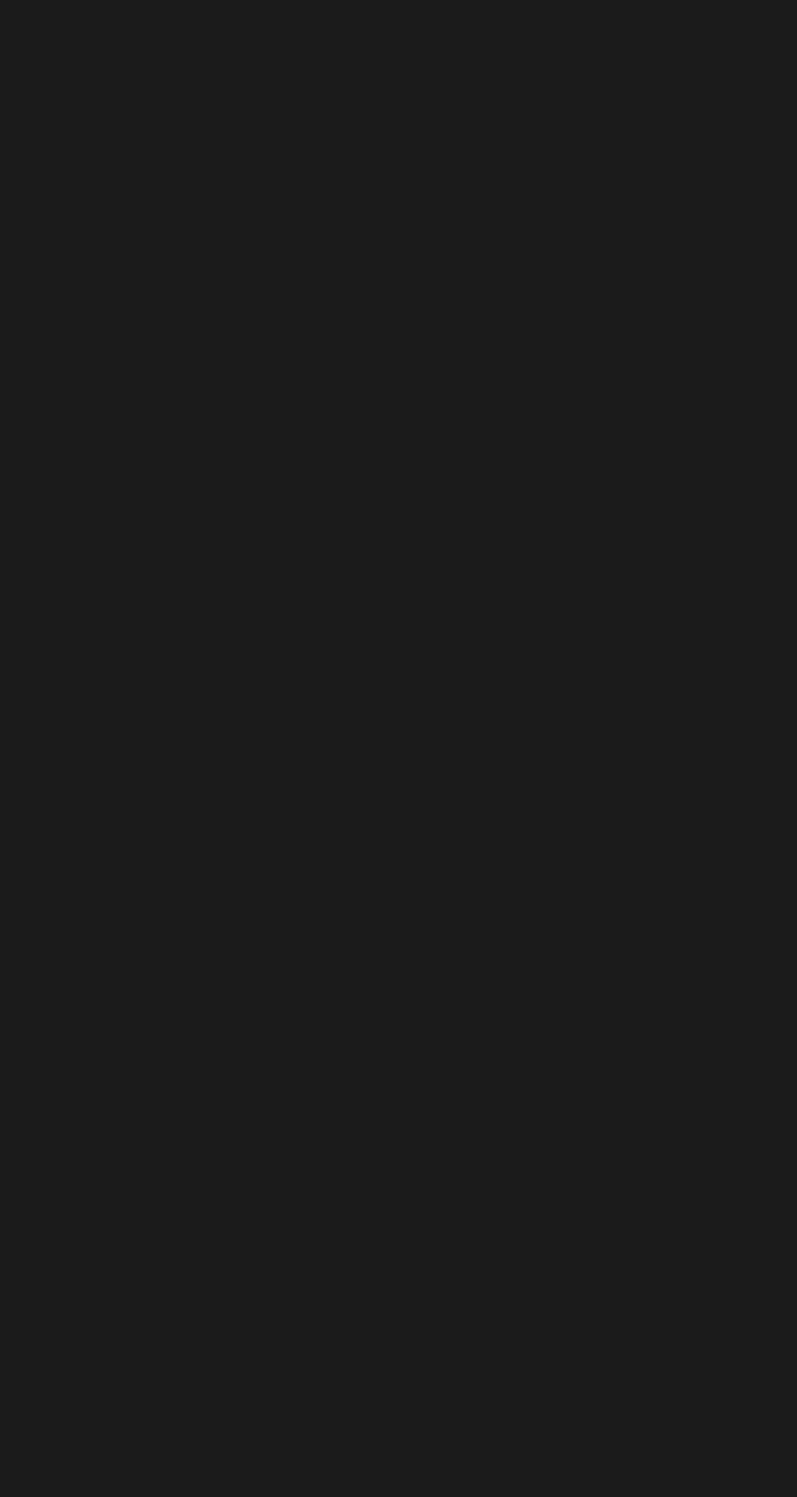
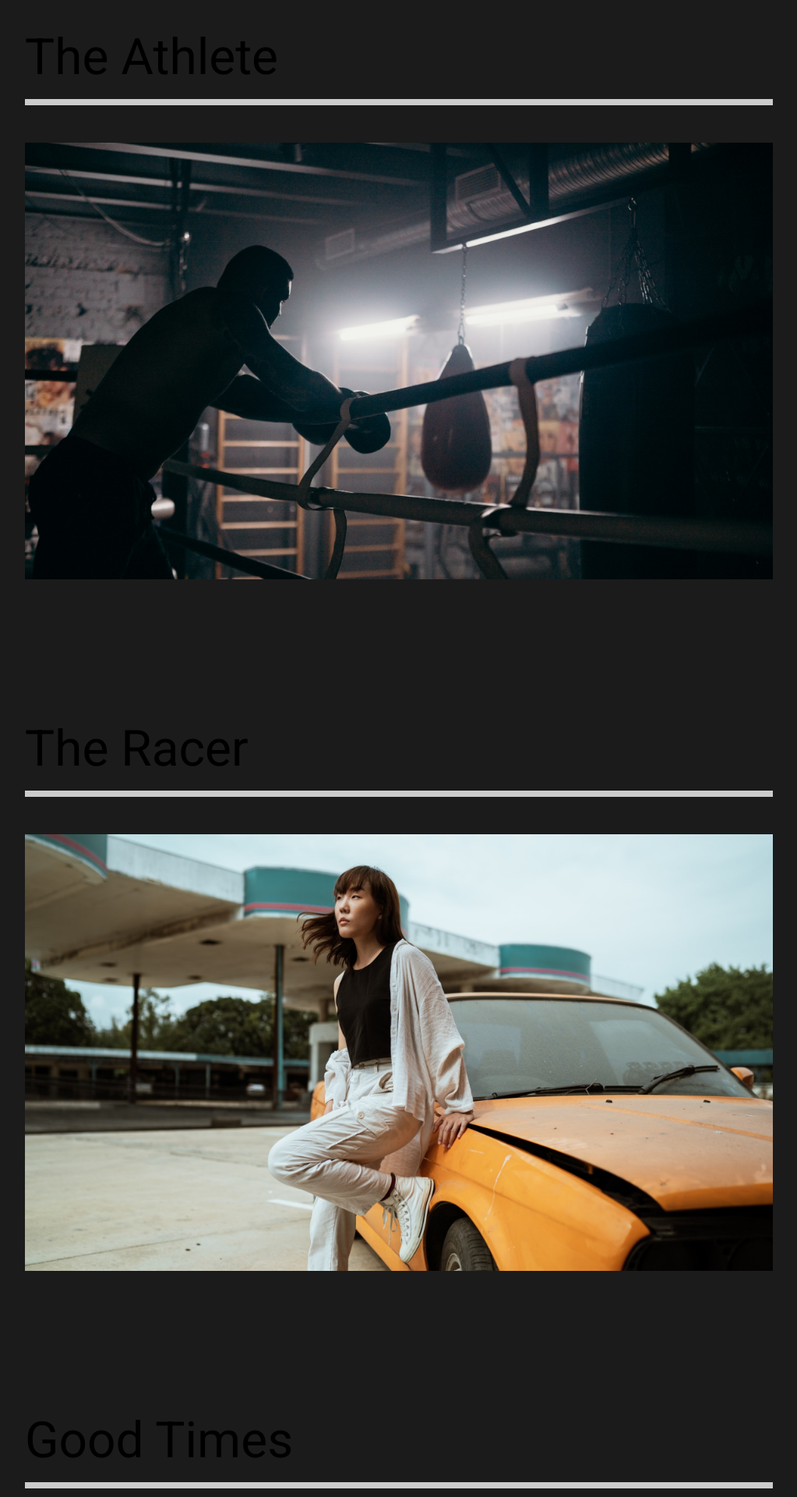
Before and after one commit to IbnDaanis/capture-project, a React (Create React App) app: page /work in a window 1280 px wide. Shown: the part 140-2060 px from the top of the page at 78% size, without its empty margins (128-1151 px from the left). Before the commit the page ends 800 px from the top, so only its background shows below. Built offline with nearby package versions, Linux system fonts and the light colour scheme.

Commit message:
Added to OurWork page

```diff
--- a/src/pages/OurWork.js
+++ b/src/pages/OurWork.js
@@ -1,7 +1,55 @@
+import athlete from '../img/athlete-small.png'
+import theracer from '../img/theracer-small.png'
+import goodtimes from '../img/goodtimes-small.png'
+import styled from 'styled-components'
+import { Link } from 'react-router-dom'
+
+const Work = styled.div`
+  min-height: 100vh;
+  overflow: hidden;
+  padding: 5rem 10rem;
+  h2 {
+    padding: 1rem 0;
+  }
+`
+const Movie = styled.div`
+  padding-bottom: 10rem;
+  .line {
+    height: 0.5rem;
+    background: #ccc;
+    margin-bottom: 3rem;
+  }
+  img {
+    width: 100%;
+    height: 70vh;
+    object-fit: cover;
+  }
+`
+
 export const OurWork = () => {
   return (
-    <div>
-      <h1>Our Work</h1>
-    </div>
+    <Work>
+      <Movie>
+        <h2>The Athlete</h2>
+        <div className='line'></div>
+        <Link>
+          <img src={athlete} alt='Athlete' />
+        </Link>
+      </Movie>
+      <Movie>
+        <h2>The Racer</h2>
+        <div className='line'></div>
+        <Link>
+          <img src={theracer} alt='The Racer' />
+        </Link>
+      </Movie>
+      <Movie>
+        <h2>Good Times</h2>
+        <div className='line'></div>
+        <Link>
+          <img src={goodtimes} alt='Good Times' />
+        </Link>
+      </Movie>
+    </Work>
   )
 }
```
